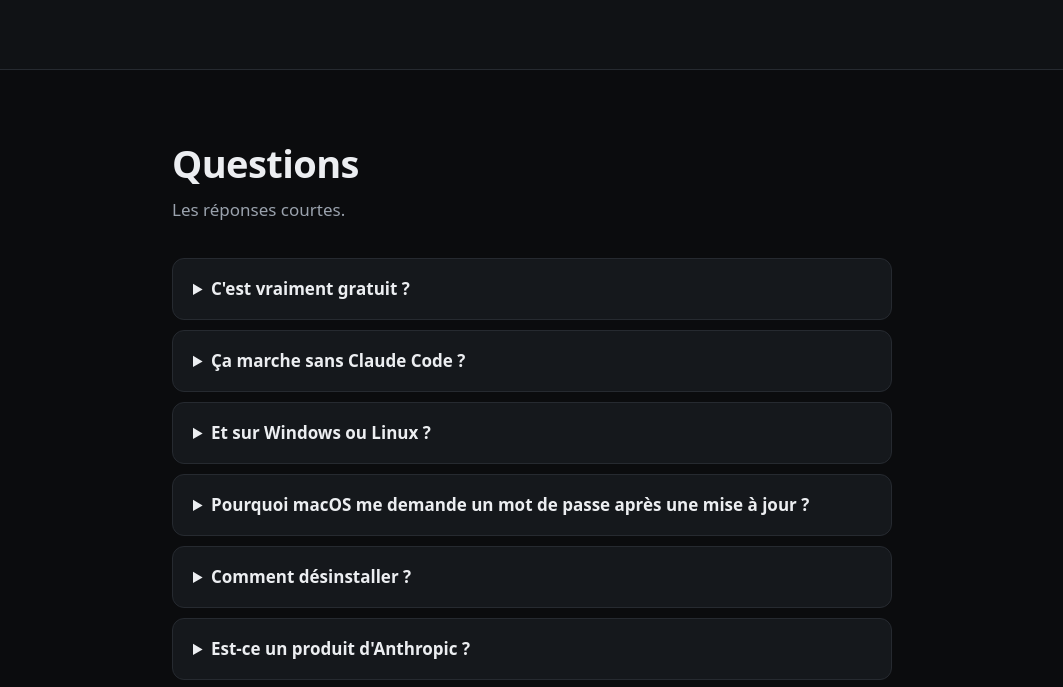
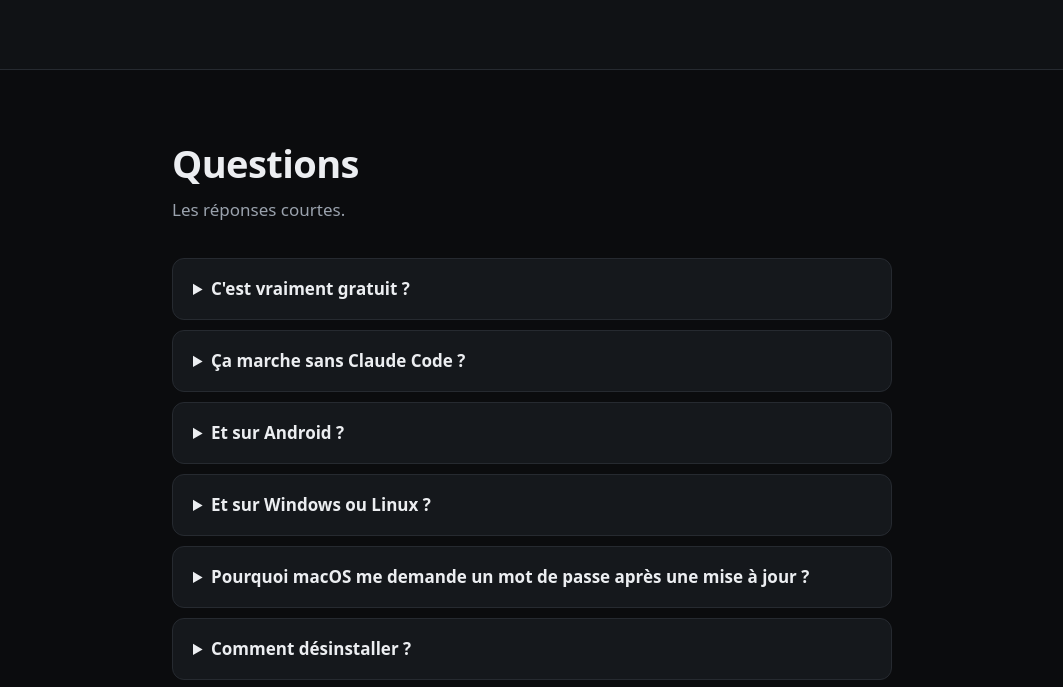
Before and after one commit to Alane38/usageforecast, a plain HTML site: page docs/index.html in a window 1280 px wide. Shown: the part 5107-5794 px from the top of the page, without its empty margins (108-1171 px from the left). Drawn offline with Linux system fonts and the light colour scheme; no server answers.

Commit message:
Site et documentation : application Android, réécriture du code

```diff
--- a/docs/index.html
+++ b/docs/index.html
@@ -173,6 +173,7 @@ footer .wrap{display:flex;justify-content:space-between;gap:12px;flex-wrap:wrap}
       <li>Courbe minute par minute sur 24 h</li>
       <li>Moyennes par jour, seulement avec assez de données</li>
       <li>Crédits API et dépense du mois (Max et Team)</li>
+      <li>Application Android : navigateur ou APK, synchro chiffrée</li>
     </ul>
   </div>
   <img src="img/statistiques.png" alt="Statistiques par jour de la semaine">
@@ -203,7 +204,8 @@ footer .wrap{display:flex;justify-content:space-between;gap:12px;flex-wrap:wrap}
   <h2>Questions</h2><p class="sub">Les réponses courtes.</p>
   <details><summary>C'est vraiment gratuit ?</summary><p>Oui. Le code est ouvert, sous licence MIT. Le relais mobile tient dans l'offre gratuite de Cloudflare.</p></details>
   <details><summary>Ça marche sans Claude Code ?</summary><p>Oui, avec le cookie de ta session claude.ai collé dans les Réglages. L'assistant de démarrage t'explique les deux voies.</p></details>
-  <details><summary>Et sur Windows ou Linux ?</summary><p>Pas pour l'instant : l'app vit dans la barre de menu de macOS. L'application mobile, elle, s'installe depuis le navigateur d'un téléphone Android.</p></details>
+  <details><summary>Et sur Android ?</summary><p>Oui : l'application mobile s'installe depuis le navigateur de ton téléphone, ou en APK téléchargé dans les <a href="https://github.com/Alane38/usageforecast/releases/latest">versions</a>. Elle se connecte à ton propre relais chiffré.</p></details>
+  <details><summary>Et sur Windows ou Linux ?</summary><p>Pas pour l'instant : l'app vit dans la barre de menu de macOS.</p></details>
   <details><summary>Pourquoi macOS me demande un mot de passe après une mise à jour ?</summary><p>Les versions ne sont pas notarisées par Apple : le certificat est auto-signé, donc macOS redemande l'accès au trousseau à chaque nouvelle version. Un compte développeur Apple le supprimerait.</p></details>
   <details><summary>Comment désinstaller ?</summary><p>Dans le Terminal : <code>curl -fsSL https://alane38.github.io/usageforecast/install.sh | sh -s -- --uninstall</code>. L'app va à la Corbeille et tes données restent ; ajoute <code>--purge</code> pour les mettre aussi à la Corbeille.</p></details>
   <details><summary>Est-ce un produit d'Anthropic ?</summary><p>Non. Ce projet n'est ni affilié à Anthropic ni approuvé par Anthropic. Il s'appuie sur des points d'accès internes qui peuvent changer sans préavis.</p></details>
```
Also changed, not shown: CHANGELOG.md, README.md.
